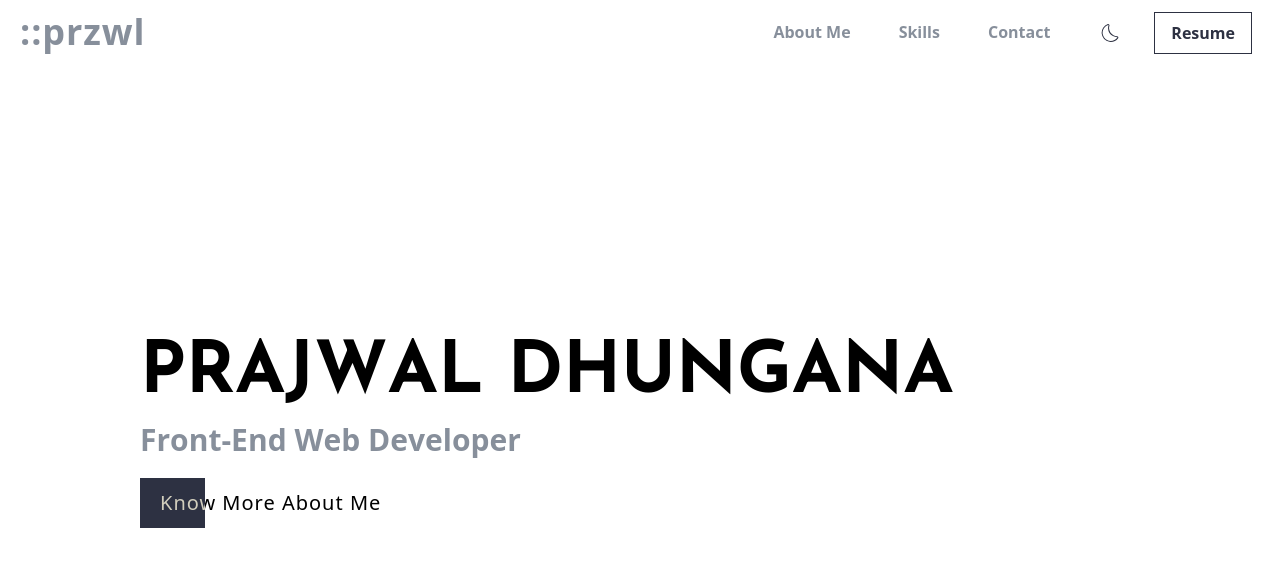
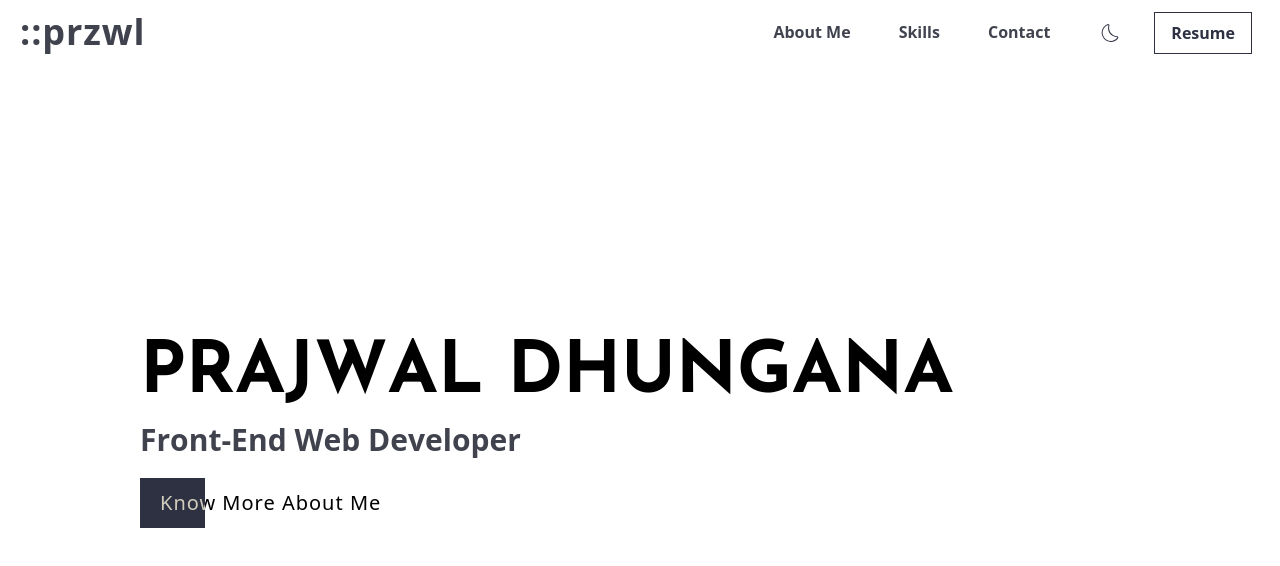
Before and after one commit to PrajwalDhungana/portfolio, a Next.js app: page / in a window 1280 px wide. Shown: the top 566 px of the page. Built offline with nearby package versions, Linux system fonts and the light colour scheme.

Commit message:
style: Add charcoal color and implement

```diff
--- a/components/Header/Header.tsx
+++ b/components/Header/Header.tsx
@@ -55,7 +55,7 @@ export default function Header({}: Props) {
               delay: 2,
             }}
           >
-            <h3 className="text-grey font-bold text-4xl tracking-wide">
+            <h3 className="text-charcoal font-bold text-4xl tracking-wide">
               ::przwl
             </h3>
           </motion.div>
@@ -71,21 +71,21 @@ export default function Header({}: Props) {
             <motion.li
               variants={navLinksVariant}
               transition={navLinksTransition}
-              className="py-2 px-4 mx-2 text-grey cursor-pointer hover:text-deep hover:scale-125"
+              className="py-2 px-4 mx-2 text-charcoal cursor-pointer hover:text-deep hover:scale-125"
             >
               <a href="#">About Me</a>
             </motion.li>
             <motion.li
               variants={navLinksVariant}
               transition={navLinksTransition}
-              className="py-2 px-4 mx-2 text-grey cursor-pointer hover:text-deep"
+              className="py-2 px-4 mx-2 text-charcoal cursor-pointer hover:text-deep"
             >
               <a href="#">Skills</a>
             </motion.li>
             <motion.li
               variants={navLinksVariant}
               transition={navLinksTransition}
-              className="py-2 px-4 mx-2 text-grey cursor-pointer hover:text-deep"
+              className="py-2 px-4 mx-2 text-charcoal cursor-pointer hover:text-deep"
             >
               <a href="#">Contact</a>
             </motion.li>
--- a/components/Hero/Hero.tsx
+++ b/components/Hero/Hero.tsx
@@ -89,7 +89,7 @@ const HeroTitle = ({ title }: any) => {
 
 const HeroSubTitle = ({ title, transition }: any) => {
   return (
-    <div className="overflow-hidden text-3xl font-semibold text-grey mb-5">
+    <div className="overflow-hidden text-3xl font-semibold text-charcoal mb-5">
       <AnimatedLetters title={title} transition={transition} />
     </div>
   );
--- a/tailwind.config.js
+++ b/tailwind.config.js
@@ -10,7 +10,7 @@ module.exports = {
     },
     extend: {
       colors: {
-        grey: "#878f9b",
+        charcoal: "#40434E",
         midnight: "#4f5d75",
         deep: "#2d3142",
         clay: "#ef8354",
```
